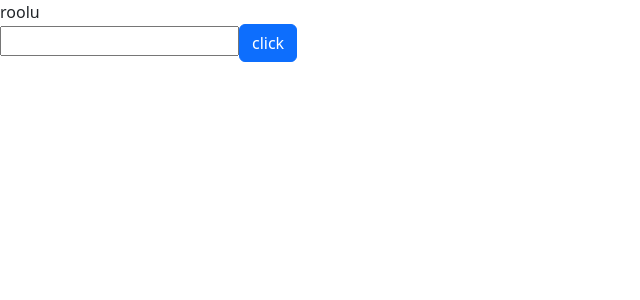
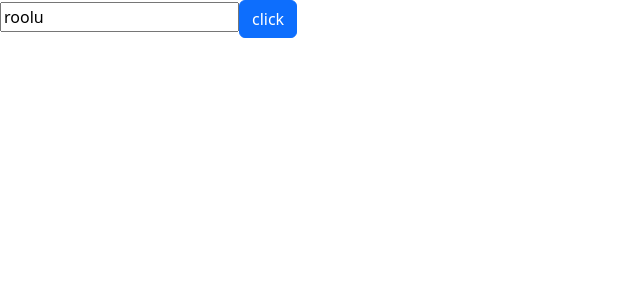
Before and after one commit to rooluDev/vue-clone-kossie, a Vue app: page / in a window 1280 px wide. Shown: the top 300 px of the page, without its empty margins (0-640 px from the left). Built offline with nearby package versions, Linux system fonts and the light colour scheme.

Commit message:
lecture 10

```diff
--- a/src/App.vue
+++ b/src/App.vue
@@ -1,7 +1,6 @@
 <template>
-    <div :class="nameClass">{{ name }}</div>
-    <input :type="type" :value="name" />
-    <button class="btn btn-primary" @click="updateName">click</button>
+    <input type="text" v-model="name" />
+    <button class="btn btn-primary" @click="onSubmit">click</button>
 </template>
 
 <script>
@@ -10,20 +9,14 @@
 export default {
     setup() {
         const name = ref("roolu");
-        const type = ref("number");
-        const nameClass = ref("");
 
-        const updateName = () => {
-            name.value = "Dev";
-            type.value = "text";
-            nameClass.value = "name";
+        const onSubmit = () => {
+            console.log(name.value);
         };
 
         return {
             name,
-            updateName,
-            type,
-            nameClass,
+            onSubmit,
         };
     },
 };
```
